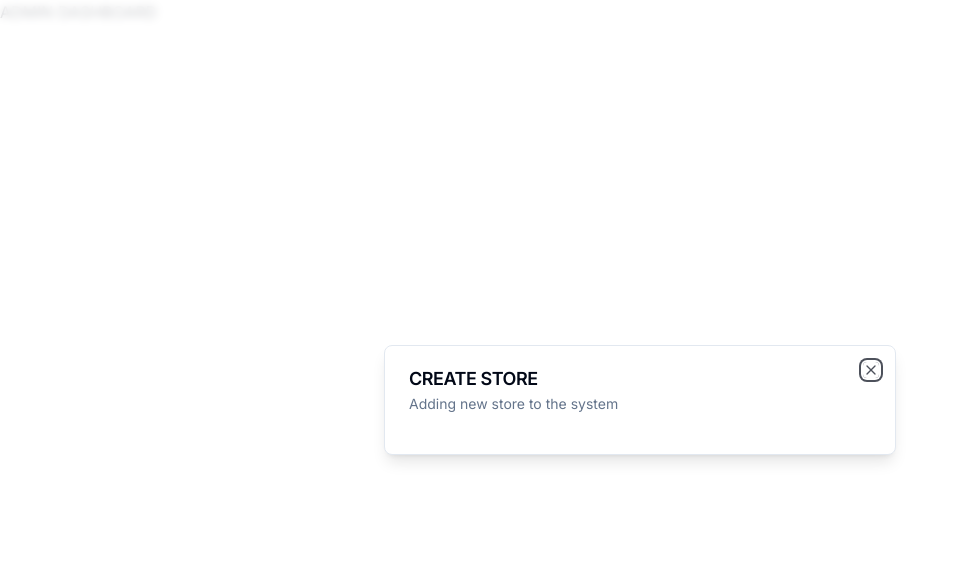
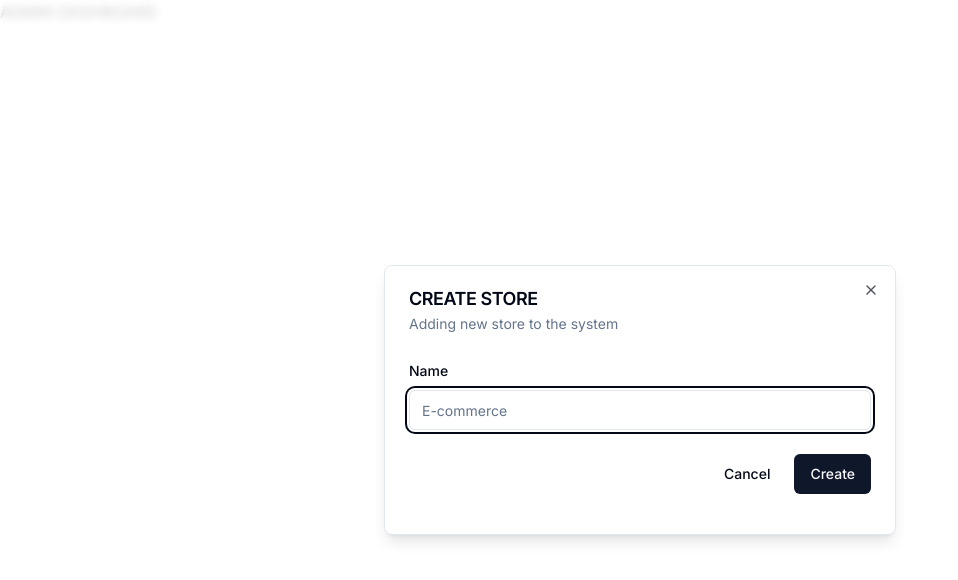
Before and after one commit to se64vet/E-commerce, a Next.js app: page / in a window 1280 px wide. Shown: the top 580 px of the page, without its empty margins (0-958 px from the left). Built offline with nearby package versions, Linux system fonts and the light colour scheme.

Commit message:
Add create-store-form using React-hook-form & zod

```diff
--- a/components/ui/modals/store-modal.tsx
+++ b/components/ui/modals/store-modal.tsx
@@ -1,13 +1,44 @@
 // CREATE STORE MODAL
 'use client';
 
+import { z } from "zod";
+import { zodResolver } from "@hookform/resolvers/zod";
+import { useForm } from "react-hook-form";
+
 import { Modal } from "@/components/ui/modal";
 import { useStoreModal } from "@/hooks/use-store-modal";
+import { Form, FormControl, FormField, FormItem, FormLabel, FormMessage } from "@/components/ui/form";
+import { Input } from "@/components/ui/input";
+import { Button } from "@/components/ui/button";
+
+interface formType {
+    name: String
+}
+
+// 1. create form schema with zod
+const formSchema = z.object({
+    name: z.string().min(1, 'Store name is required!'),
+})
 
 
 export const StoreModal = () => {
-    const storeModal = useStoreModal();
+    const storeModal = useStoreModal(); // access states from zustand Store
 
+    // 2. create form hook with react-hook-form & zod schema
+    // using zodResolver from @hookform/resolvers.
+    // By convention of react-hook-form, this is needed for <Form> component
+    const form = useForm<z.infer<typeof formSchema>>({
+        resolver: zodResolver(formSchema),
+        defaultValues: {
+            name: "",
+        }
+    })
+
+    // 3. create onSubmit function
+    const onSubmit = async (values: z.infer<typeof formSchema>) => {
+        // create store in database
+        console.log(values)
+    }
     return (
         <Modal
             title="CREATE STORE"
@@ -15,6 +46,35 @@
             isOpen={storeModal.isOpen}
             onClose={storeModal.onClose}
         >
+            <div>
+                <div className="space-y-4 py-2 pb-4">
+                    <Form {...form}>
+                        <form onSubmit={form.handleSubmit(onSubmit)}>
+                            <FormField
+                                control={form.control}
+                                name='name'
+                                render={({field}) => (
+                                    <FormItem>
+                                        <FormLabel>Name</FormLabel>
+                                        <FormControl>
+                                            <Input placeholder="E-commerce" {...field}/>
+                                        </FormControl>
+                                        <FormMessage />
+                                    </FormItem>
+                                )}
+                            />
+                            <div className="pt-6 space-x-2 flex items-center justify-end">
+                                <Button
+                                    variant={'ghost'}
+                                    onClick={storeModal.onClose}>
+                                        Cancel
+                                </Button>
+                                <Button type="submit">Create</Button>
+                            </div>
+                        </form>
+                    </Form>
+                </div>
+            </div>
         </Modal>
     )
 }
```
